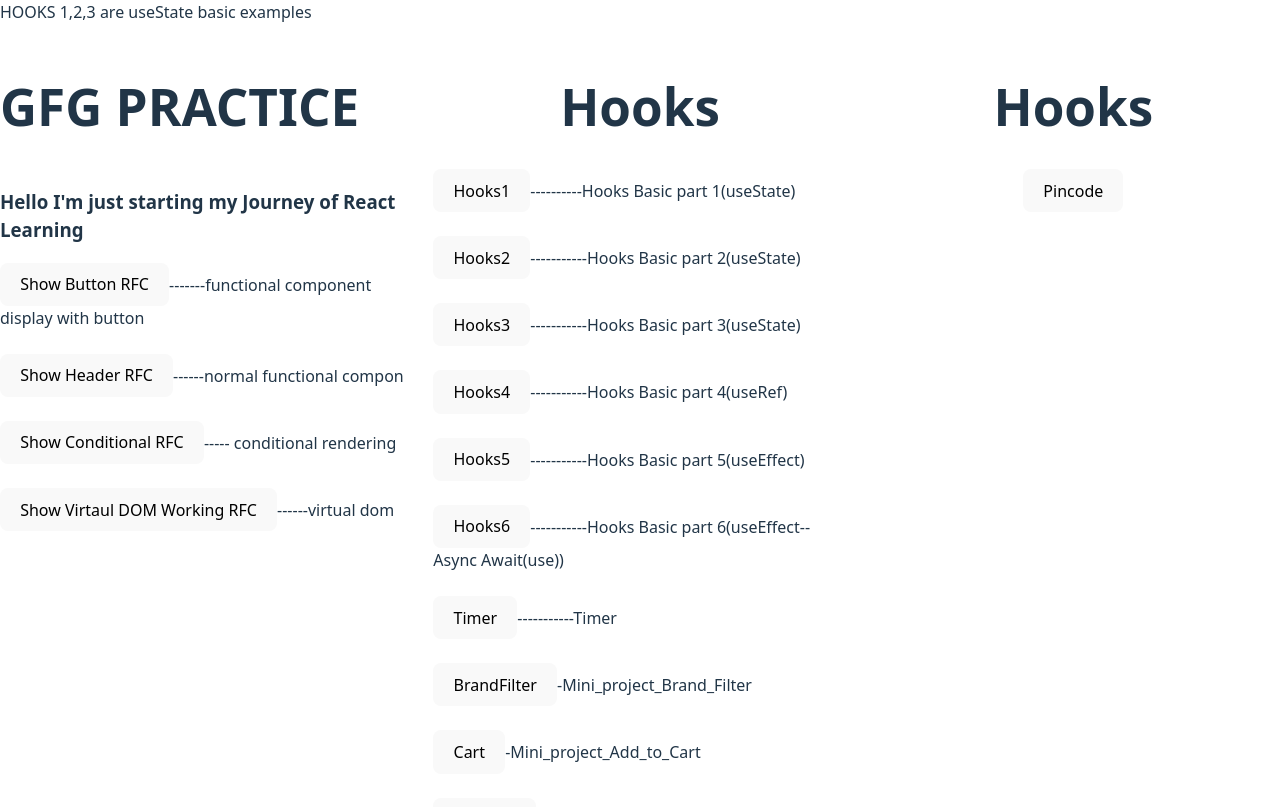
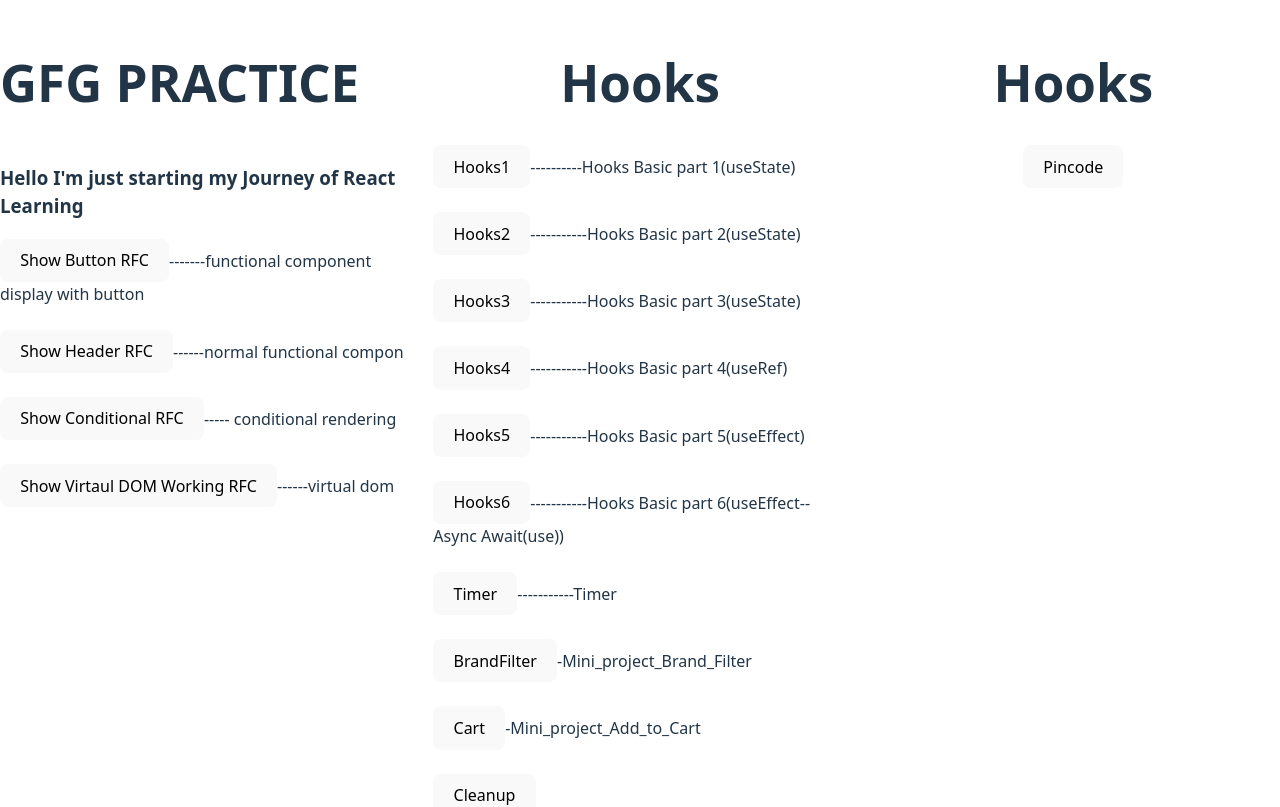
Before and after one commit to theamishdev/gfg_react_learning, a React (Vite) app in the folder gfg/: page /hooks1 in a window 1280 px wide. Shown: the top 807 px of the page. Built offline with nearby package versions, Linux system fonts and the light colour scheme.

Commit message:
removed  a unneccesary line

```diff
--- a/gfg/src/App.jsx
+++ b/gfg/src/App.jsx
@@ -34,7 +34,6 @@ function App() {
   const navigate = useNavigate();
   return (
     <>
-      HOOKS 1,2,3 are useState basic examples
       <div style={{ display: 'grid', gridTemplateColumns: '1fr 1fr 1fr', alignItems: 'start', marginTop: '20px', gap: '20px' }}>
         {/* Left Side: Practice Buttons & Output */}
         <div style={{ display: 'flex', flexDirection: 'column', alignItems: 'flex-start', width: '100%' }}>
```
